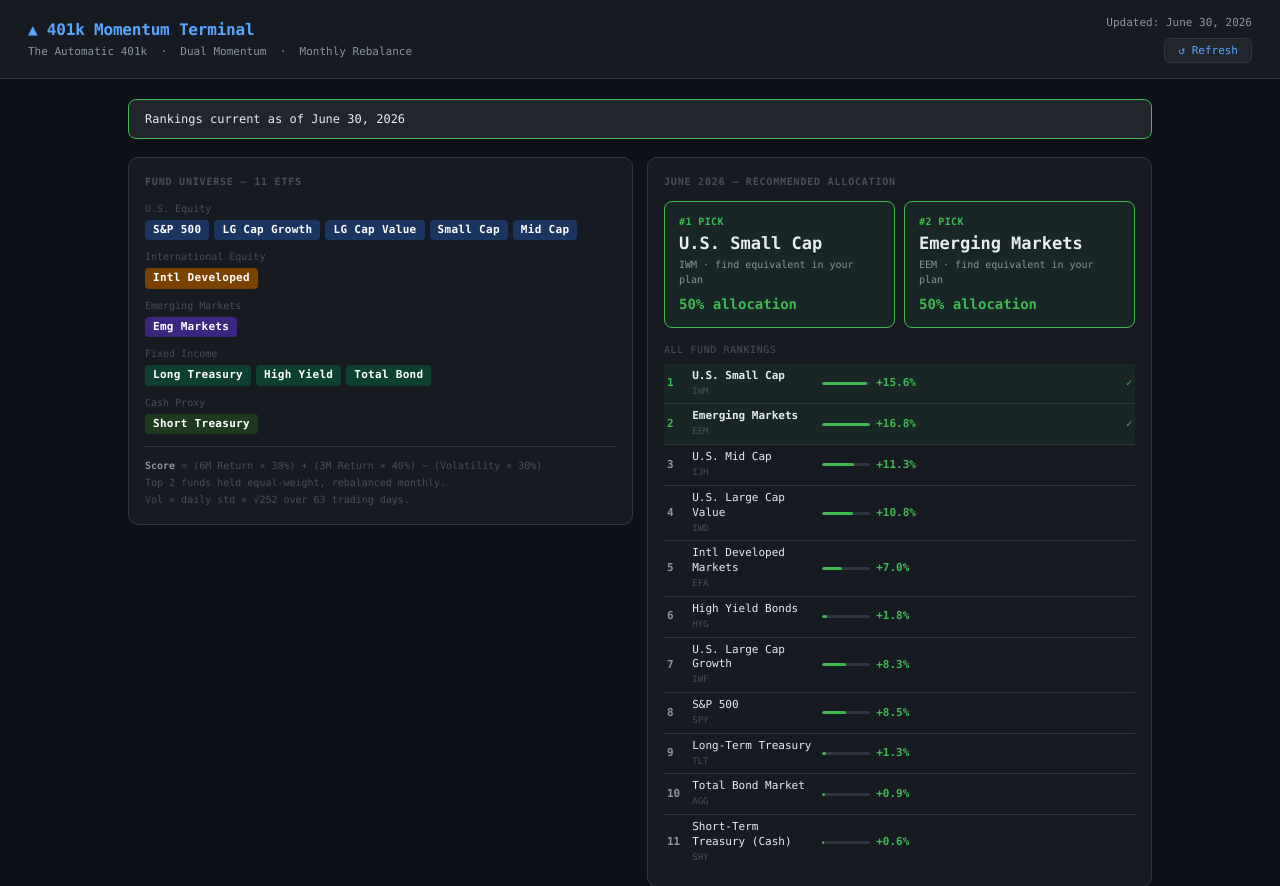
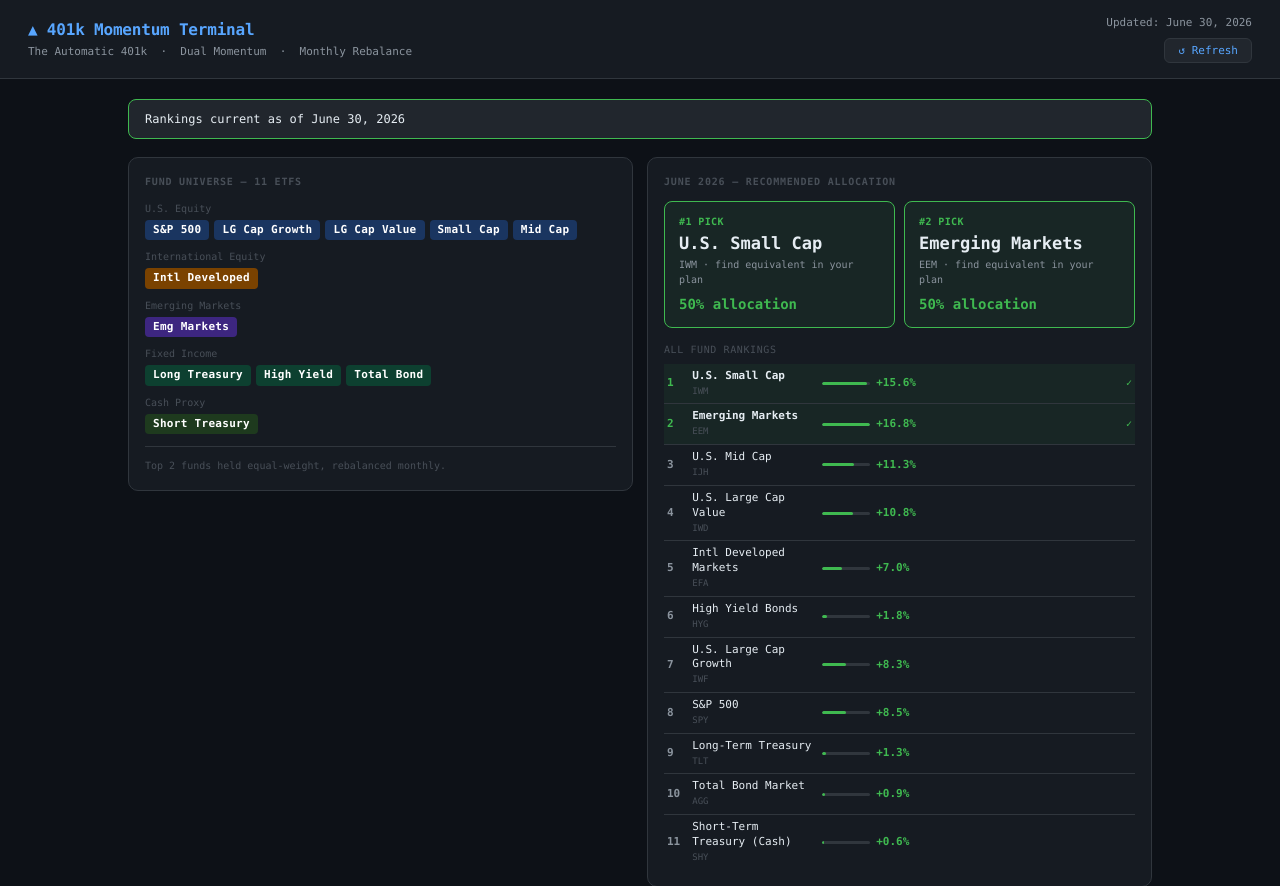
Before and after one commit to tefortier/401k-terminal, a plain HTML site: page index.html in a window 1280 px wide. Shown: the top 886 px of the page. Drawn offline with nearby package versions, Linux system fonts and the light colour scheme.

Commit message:
remove formula label

```diff
--- a/index.html
+++ b/index.html
@@ -323,9 +323,7 @@
       </div>
 
       <div class="formula">
-        <strong>Score</strong> = (6M Return × 30%) + (3M Return × 40%) − (Volatility × 30%)<br>
-        Top 2 funds held equal-weight, rebalanced monthly.<br>
-        Vol = daily std × √252 over 63 trading days.
+        Top 2 funds held equal-weight, rebalanced monthly.
       </div>
     </div>
 
```
